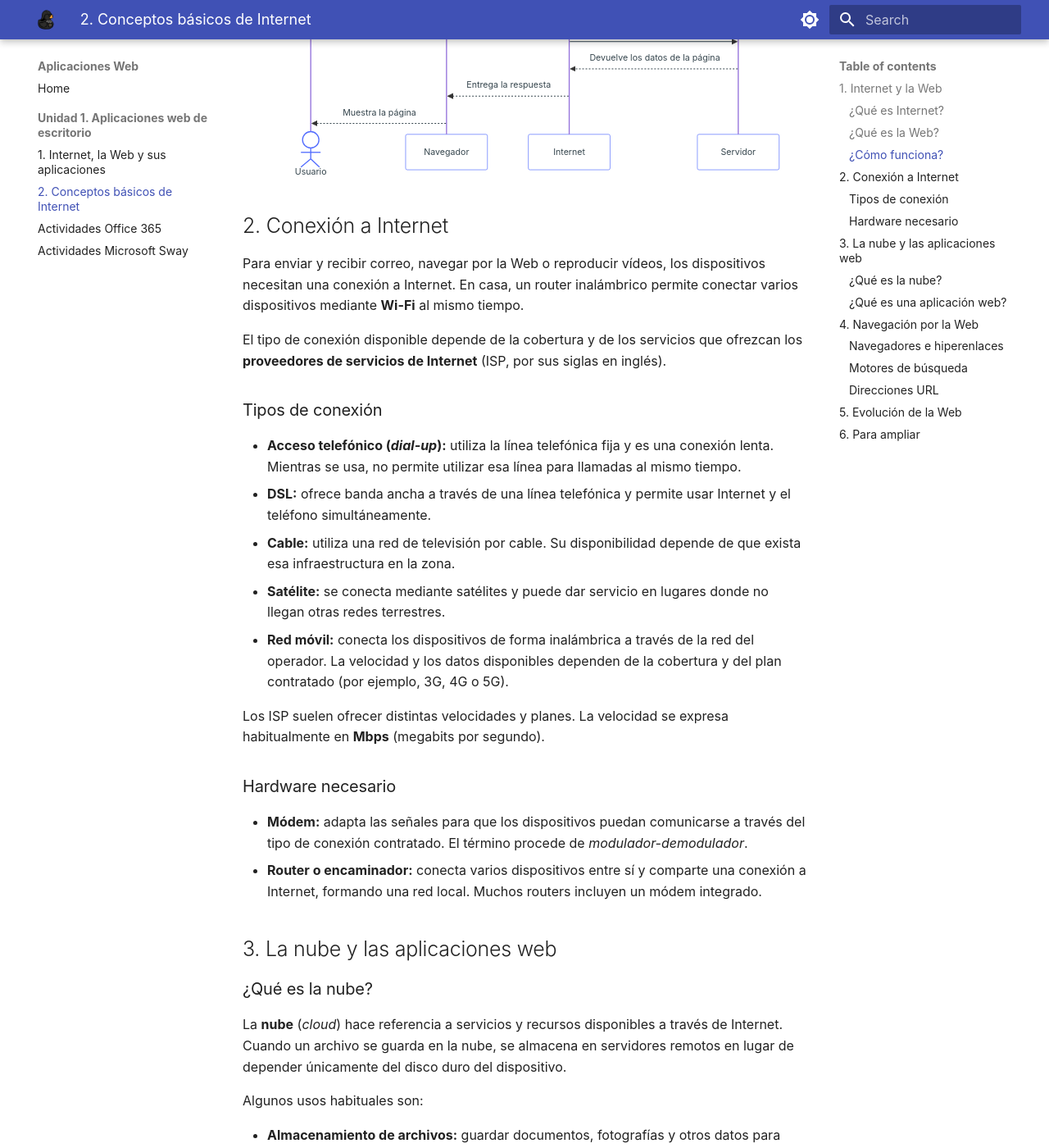
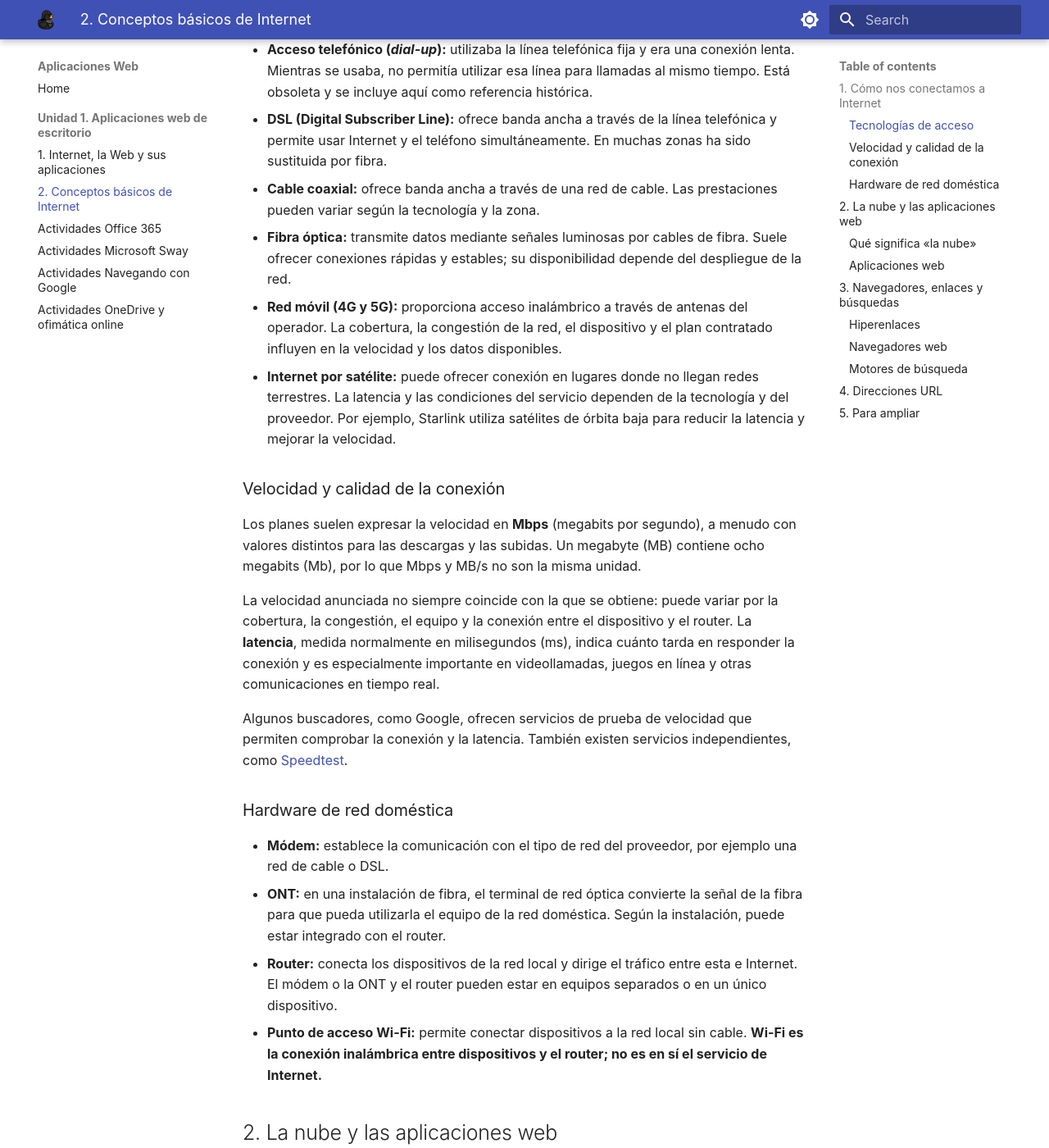
Before and after one commit to ATorresCode/aw, an MkDocs documentation site: the page built from docs/u01-aplicaciones-web-escritorio/r02-conceptos-basicos-internet.md, in a window 1280 px wide and 1400 px high, scrolled down 938 px. Shown: the whole window at 82% size. Built offline with MkDocs 1.6.1 and Material for MkDocs 9.7.7, drawn with Linux system fonts in a browser that asks for light colours; some web fonts are replaced; some of the changed text lies outside the part shown.

Commit message:
Actividades ofimática y teoría

````diff
--- a/docs/u01-aplicaciones-web-escritorio/r02-conceptos-basicos-internet.md
+++ b/docs/u01-aplicaciones-web-escritorio/r02-conceptos-basicos-internet.md
@@ -1,62 +1,42 @@
-# R2: Conceptos básicos de Internet
+# R2: Conexiones, nube y navegación por Internet
 
-## 1. Internet y la Web
+La diferencia entre Internet y la Web, el modelo cliente-servidor, los navegadores y la evolución de la Web se explican en [R1: Internet, la Web y sus aplicaciones](r01-internet-y-web.md). En esta página nos centramos en las formas de conectarse, los servicios en la nube y algunos conceptos prácticos para navegar.
 
-### ¿Qué es Internet?
+<div style="position: relative; padding-bottom: 56.25%; height: 0; overflow: hidden; max-width: 100%; margin: 1.5rem 0;">
+  <iframe src="https://www.youtube.com/embed/jKA5hz3dV-g?start=88" title="Video introductorio sobre Internet y conectividad" frameborder="0" allow="accelerometer; autoplay; clipboard-write; encrypted-media; gyroscope; picture-in-picture; web-share" referrerpolicy="strict-origin-when-cross-origin" allowfullscreen style="position: absolute; top: 0; left: 0; width: 100%; height: 100%;"></iframe>
+</div>
 
-Internet es una red global que conecta miles de millones de ordenadores y otros dispositivos electrónicos. Permite acceder a información, comunicarse con otras personas y utilizar numerosos servicios.
+## 1. Cómo nos conectamos a Internet
 
-Cuando un dispositivo está **en línea**, significa que está conectado a Internet. Para conectarse desde casa, normalmente se contrata el acceso a un proveedor de servicios de Internet.
+El **proveedor de servicios de Internet** (ISP, por sus siglas en inglés) conecta el hogar, el centro educativo o la empresa a Internet. La tecnología disponible, la cobertura y las condiciones del plan dependen de la ubicación y del proveedor.
 
-### ¿Qué es la Web?
+### Tecnologías de acceso
 
-La **World Wide Web** (WWW o Web) es un conjunto de sitios y páginas web al que se accede a través de Internet. La Web es, por tanto, uno de los servicios que funcionan sobre Internet, no otro nombre para la propia red.
+- **Acceso telefónico (*dial-up*):** utilizaba la línea telefónica fija y era una conexión lenta. Mientras se usaba, no permitía utilizar esa línea para llamadas al mismo tiempo. Está obsoleta y se incluye aquí como referencia histórica.
+- **DSL (Digital Subscriber Line):** ofrece banda ancha a través de la línea telefónica y permite usar Internet y el teléfono simultáneamente. En muchas zonas ha sido sustituida por fibra.
+- **Cable coaxial:** ofrece banda ancha a través de una red de cable. Las prestaciones pueden variar según la tecnología y la zona.
+- **Fibra óptica:** transmite datos mediante señales luminosas por cables de fibra. Suele ofrecer conexiones rápidas y estables; su disponibilidad depende del despliegue de la red.
+- **Red móvil (4G y 5G):** proporciona acceso inalámbrico a través de antenas del operador. La cobertura, la congestión de la red, el dispositivo y el plan contratado influyen en la velocidad y los datos disponibles.
+- **Internet por satélite:** puede ofrecer conexión en lugares donde no llegan redes terrestres. La latencia y las condiciones del servicio dependen de la tecnología y del proveedor. Por ejemplo, Starlink utiliza satélites de órbita baja para reducir la latencia y mejorar la velocidad.
 
-Un sitio web puede contener texto, imágenes y otros recursos. Puede servir para consultar noticias, aprender, compartir fotografías o realizar tareas de forma interactiva.
+### Velocidad y calidad de la conexión
 
-### ¿Cómo funciona?
+Los planes suelen expresar la velocidad en **Mbps** (megabits por segundo), a menudo con valores distintos para las descargas y las subidas. Un megabyte (MB) contiene ocho megabits (Mb), por lo que Mbps y MB/s no son la misma unidad.
 
-Al visitar una página, el navegador envía una solicitud a través de Internet al servidor donde se encuentra el sitio web. El servidor procesa la solicitud y devuelve los datos necesarios para que el navegador muestre la página.
+La velocidad anunciada no siempre coincide con la que se obtiene: puede variar por la cobertura, la congestión, el equipo y la conexión entre el dispositivo y el router. La **latencia**, medida normalmente en milisegundos (ms), indica cuánto tarda en responder la conexión y es especialmente importante en videollamadas, juegos en línea y otras comunicaciones en tiempo real.
 
-```mermaid
-sequenceDiagram
- actor Usuario
- participant Navegador
- participant Internet
- participant Servidor
+Algunos buscadores, como Google, ofrecen servicios de prueba de velocidad que permiten comprobar la conexión y la latencia. También existen servicios independientes, como [Speedtest](https://www.speedtest.net/).
 
- Usuario->>Navegador: Abre una dirección web
- Navegador->>Internet: Envía una solicitud
- Internet->>Servidor: La solicitud llega al sitio
- Servidor-->>Internet: Devuelve los datos de la página
- Internet-->>Navegador: Entrega la respuesta
- Navegador-->>Usuario: Muestra la página
-```
+### Hardware de red doméstica
 
-## 2. Conexión a Internet
+- **Módem:** establece la comunicación con el tipo de red del proveedor, por ejemplo una red de cable o DSL.
+- **ONT:** en una instalación de fibra, el terminal de red óptica convierte la señal de la fibra para que pueda utilizarla el equipo de la red doméstica. Según la instalación, puede estar integrado con el router.
+- **Router:** conecta los dispositivos de la red local y dirige el tráfico entre esta e Internet. El módem o la ONT y el router pueden estar en equipos separados o en un único dispositivo.
+- **Punto de acceso Wi-Fi:** permite conectar dispositivos a la red local sin cable. **Wi-Fi es la conexión inalámbrica entre dispositivos y el router; no es en sí el servicio de Internet.**
 
-Para enviar y recibir correo, navegar por la Web o reproducir vídeos, los dispositivos necesitan una conexión a Internet. En casa, un router inalámbrico permite conectar varios dispositivos mediante **Wi-Fi** al mismo tiempo.
+## 2. La nube y las aplicaciones web
 
-El tipo de conexión disponible depende de la cobertura y de los servicios que ofrezcan los **proveedores de servicios de Internet** (ISP, por sus siglas en inglés).
-
-### Tipos de conexión
-
-- **Acceso telefónico (*dial-up*):** utiliza la línea telefónica fija y es una conexión lenta. Mientras se usa, no permite utilizar esa línea para llamadas al mismo tiempo.
-- **DSL:** ofrece banda ancha a través de una línea telefónica y permite usar Internet y el teléfono simultáneamente.
-- **Cable:** utiliza una red de televisión por cable. Su disponibilidad depende de que exista esa infraestructura en la zona.
-- **Satélite:** se conecta mediante satélites y puede dar servicio en lugares donde no llegan otras redes terrestres.
-- **Red móvil:** conecta los dispositivos de forma inalámbrica a través de la red del operador. La velocidad y los datos disponibles dependen de la cobertura y del plan contratado (por ejemplo, 3G, 4G o 5G).
-
-Los ISP suelen ofrecer distintas velocidades y planes. La velocidad se expresa habitualmente en **Mbps** (megabits por segundo).
-
-### Hardware necesario
-
-- **Módem:** adapta las señales para que los dispositivos puedan comunicarse a través del tipo de conexión contratado. El término procede de *modulador-demodulador*.
-- **Router o encaminador:** conecta varios dispositivos entre sí y comparte una conexión a Internet, formando una red local. Muchos routers incluyen un módem integrado.
-
-## 3. La nube y las aplicaciones web
-
-### ¿Qué es la nube?
+### Qué significa «la nube»
 
 La **nube** (*cloud*) hace referencia a servicios y recursos disponibles a través de Internet. Cuando un archivo se guarda en la nube, se almacena en servidores remotos en lugar de depender únicamente del disco duro del dispositivo.
 
@@ -66,56 +46,53 @@ Algunos usos habituales son:
 - **Compartición de archivos:** facilitar que varias personas accedan a los mismos archivos.
 - **Copias de seguridad:** mantener una copia remota que permita recuperar los datos si el dispositivo se pierde, se daña o deja de funcionar.
 
-### ¿Qué es una aplicación web?
+### Aplicaciones web
 
-Una **aplicación web** es un programa al que se accede a través de un navegador y que suele procesar o guardar información en servidores conectados a Internet. Por lo general, no es necesario instalarla como un programa tradicional de escritorio.
+Una **aplicación web** permite realizar tareas desde un navegador y puede guardar o procesar información en servidores remotos. No es sinónimo de «nube»: hay servicios en la nube que no son aplicaciones web y algunas aplicaciones web ofrecen funciones que continúan disponibles sin conexión.
 
-Google Docs es un ejemplo de aplicación web: permite crear y editar documentos desde el navegador.
+Las aplicaciones web no suelen requerir una instalación tradicional, aunque algunas pueden ofrecerse como aplicaciones web progresivas (PWA) e instalarse para facilitar el acceso. Antes de elegir una aplicación, resulta útil comprobar si funciona en los dispositivos previstos, qué puede hacer sin conexión y cómo almacena y protege los datos. Para ver cómo se organiza técnicamente una aplicación web, consulta [R1](r01-internet-y-web.md).
 
-Un sitio web puede estar orientado principalmente a presentar información, mientras que una aplicación web permite realizar acciones y trabajar con datos. La diferencia no siempre es estricta: un mismo sitio puede combinar contenido y funciones de aplicación.
+## 3. Navegadores, enlaces y búsquedas
 
-## 4. Navegación por la Web
+### Hiperenlaces
 
-### Navegadores e hiperenlaces
+Un **hiperenlace** (o enlace) lleva a otra página, documento o recurso. Antes de abrir un enlace, se puede comprobar la dirección de destino —por ejemplo, mediante la vista previa del navegador— y revisar el dominio, sobre todo si conduce a una página de inicio de sesión o solicita datos personales.
 
-Un **navegador web** es un programa que permite encontrar y visualizar sitios web. Algunos navegadores conocidos son Chrome, Safari, Firefox y Edge.
+### Navegadores web
 
-Un **hiperenlace** (o simplemente enlace) conecta una página o un recurso con otro. Al seleccionar un enlace, el navegador abre el destino indicado.
+Un **navegador web** es la aplicación que utilizamos para abrir sitios y páginas web. Algunos ejemplos son Chrome, Firefox, Edge y Safari. Desde el navegador se pueden escribir direcciones URL, seguir enlaces, guardar marcadores y abrir varias páginas en pestañas.
 
 ### Motores de búsqueda
 
-Los **motores de búsqueda** ayudan a encontrar información entre los numerosos sitios disponibles en Internet. Se introduce una consulta y el buscador presenta resultados relacionados. Elegir términos concretos y añadir palabras que describan mejor lo que se busca puede ayudar a obtener resultados más útiles.
+Un **motor de búsqueda** es un servicio web que ayuda a localizar páginas e información. Se utiliza desde un navegador, escribiendo una consulta en la página del buscador o en la barra de búsqueda del navegador. Por ejemplo, Chrome es un navegador y Google es un motor de búsqueda: son herramientas distintas, aunque algunos navegadores integran un buscador para facilitar las consultas.
 
-El navegador y el motor de búsqueda cumplen funciones distintas: el navegador permite acceder a páginas web; el motor de búsqueda ayuda a localizarlas.
+Para afinar una búsqueda, se pueden probar estas técnicas:
 
-### Direcciones URL
+- Añadir palabras concretas sobre el tema, el lugar o la fecha.
+- Usar comillas para buscar una expresión exacta: `"seguridad en Internet"`.
+- Anteponer un signo menos para excluir un término: `jaguar -coche`.
+- Limitar los resultados a un sitio o dominio con `site:`: `becas site:educacion.gob.es`.
 
-Una **URL** (*Uniform Resource Locator*, o localizador uniforme de recursos) es la dirección de un recurso en la Web. Por ejemplo:
+Los resultados pueden incluir publicidad y no son necesariamente una clasificación de las fuentes más fiables. Antes de dar una información por válida, comprueba quién la publica, la fecha, las fuentes que cita y si otras fuentes fiables la corroboran.
+
+## 4. Direcciones URL
+
+Una **URL** (*Uniform Resource Locator*, o localizador uniforme de recursos) es la dirección que identifica dónde encontrar un recurso. Por ejemplo:
 
 ```text
-https://www.ejemplo.com:443/carpeta/pagina.html?tema=web#inicio
+https://www.ejemplo.com:443/carpeta/pagina.html?tema=web#resultados
 ```
 
-Sus partes principales son:
+- **Esquema:** `https` indica cómo se solicita el recurso. HTTP es el protocolo de la Web; HTTPS añade cifrado a la comunicación y permite verificar el sitio mediante certificados. **HTTPS protege la conexión, pero no demuestra por sí solo que el sitio sea legítimo o fiable.**
+- **Nombre de dominio:** `www.ejemplo.com` identifica el servidor mediante un nombre fácil de leer. El DNS ayuda a localizar la dirección IP asociada al dominio. En el ejemplo, `www` es un subdominio y `.com` es el dominio de nivel superior.
+- **Puerto (opcional):** `:443` señala el puerto de conexión para HTTPS, mientras que el puerto estándar para HTTP es 80. Los puertos estándar de HTTP y HTTPS suelen omitirse en la barra de direcciones.
+- **Ruta:** `/carpeta/pagina.html` identifica un recurso dentro del sitio.
+- **Parámetros (opcionales):** comienzan con `?` y transmiten datos adicionales, por ejemplo `tema=web`. Puede haber varios, separados por `&`.
+- **Fragmento (opcional):** comienza con `#` y apunta a una sección del recurso, como `resultados`. Normalmente permite saltar a esa sección sin solicitar otra página al servidor.
 
-- **Esquema:** indica cómo debe acceder el navegador al recurso. `https` es el esquema seguro de la Web; también existe `http`.
-- **Nombre de dominio:** identifica el sitio o servidor, como `www.ejemplo.com`. El dominio puede incluir subdominios y termina en un dominio de nivel superior, como `.com` o `.es`.
-- **Puerto (opcional):** indica un punto de conexión concreto del servidor, como `443` en el ejemplo.
-- **Ruta:** señala una página o recurso dentro del sitio, como `/carpeta/pagina.html`.
-- **Parámetros (opcionales):** empiezan por `?` y transmiten información adicional, por ejemplo `tema=web`.
-- **Ancla (opcional):** empieza por `#` y señala una sección concreta de la página, como `inicio`. Normalmente desplaza la vista sin cargar otra página.
-
-## 5. Evolución de la Web
-
-Una forma sencilla de resumir la evolución de la Web es observar cómo ha cambiado la participación de sus usuarios:
-
-- **Web 1.0 — lectura:** páginas principalmente estáticas; el usuario consulta la información.
-- **Web 2.0 — lectura y escritura:** páginas y servicios interactivos en los que los usuarios también publican, comentan y comparten contenido.
-- **Web 3.0 — nuevas propuestas de evolución:** las diapositivas la resumen como una ampliación de la lectura y escritura. El término no tiene una definición única y, en otros contextos, se asocia a la Web semántica, como se explica en [R1: Internet, la Web y sus aplicaciones](r01-internet-y-web.md).
-
-## 6. Para ampliar
+## 5. Para ampliar
 
 - [GCFGlobal: tutoriales de Internet](https://edu.gcfglobal.org/)
-- [Introducción a Internet](https://www.youtube.com/watch?v=jKA5hz3dV-g&t=88s)
+- [Almacenamiento en la nube](https://www.youtube.com/watch?v=4OO77HFcCUs&t=1s)
+- [Navegadores web](https://www.youtube.com/watch?v=FxirRVJWUTs)
 - [Motores de búsqueda](https://www.youtube.com/watch?v=7RlB1CJovTs)
-- [Navegadores web](https://www.youtube.com/watch?v=FxirRVJWUTs)
--- a/mkdocs.yml
+++ b/mkdocs.yml
@@ -31,6 +31,8 @@ nav:
       - 2. Conceptos básicos de Internet: u01-aplicaciones-web-escritorio/r02-conceptos-basicos-internet.md
       - Actividades Office 365: u01-aplicaciones-web-escritorio/a01-office365.md
       - Actividades Microsoft Sway: u01-aplicaciones-web-escritorio/a02-sway.md
+      - Actividades Navegando con Google: u01-aplicaciones-web-escritorio/a03-busquedas-google.md
+      - Actividades OneDrive y ofimática online: u01-aplicaciones-web-escritorio/a04-onedrive-ofimatica-online.md
 extra_css:
   - assets/css/style.css
 extra_templates:
````
Also changed, not shown: docs/u01-aplicaciones-web-escritorio/a03-busquedas-google.md (added, +109 -0 lines), docs/u01-aplicaciones-web-escritorio/a04-onedrive-ofimatica-online.md (added, +123 -0 lines).
